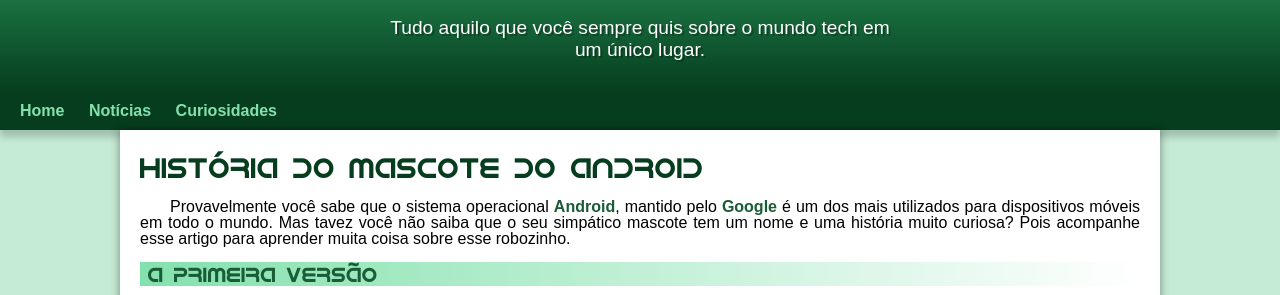
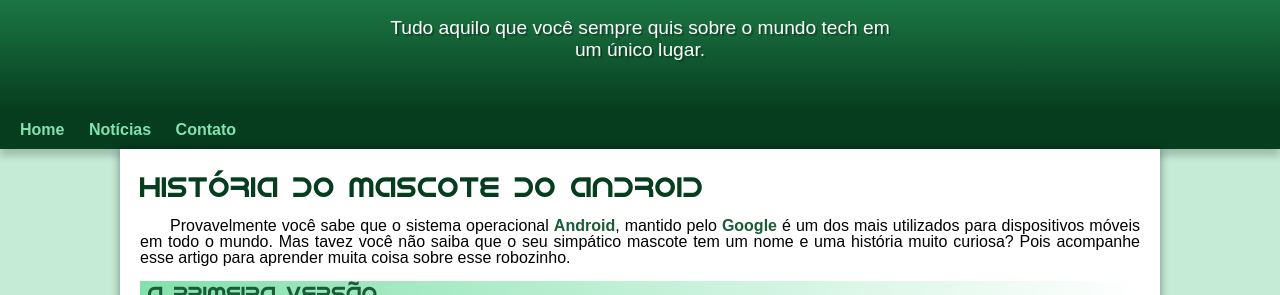
Before and after one commit to Edudev23/projeto-android, a plain HTML site: page index.html in a window 1280 px wide. Shown: the part 98-393 px from the top of the page. Drawn offline with Linux system fonts and the light colour scheme.

Commit message:
problema de padding corrigido

```diff
--- a/estilo/style.css
+++ b/estilo/style.css
@@ -66,7 +66,7 @@ header>p {
     font-size: 1.2em;
     max-width: 500px;
     margin: auto;
-    margin-bottom: 20px;
+    padding-bottom: 50px;
     padding-right: 10px;
     padding-left: 10px;
     color: white;
--- a/index.html
+++ b/index.html
@@ -18,7 +18,7 @@
     <nav>
         <a href="#">Home</a>
         <a href="#">Notícias</a>
-        <a href="#">Curiosidades</a>
+        <a href="#">Contato</a>
     </nav>
     <main>
         <article>
```
